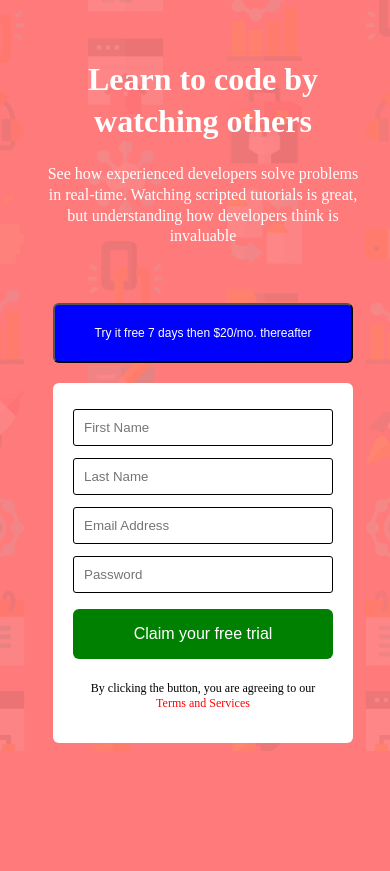
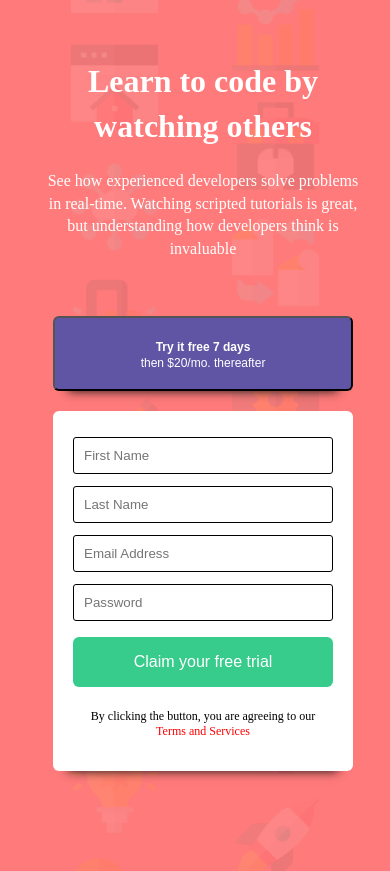
Before and after one commit to hsteele-creator/into-component-with-signup-form, a plain HTML site: page index.html in a window 390 px wide. Before the commit the page ends 844 px from the top, so only its background shows below. Drawn offline with Linux system fonts and the light colour scheme.

Commit message:
finished mobile design

```diff
--- a/index.html
+++ b/index.html
@@ -27,7 +27,7 @@
     <div class="form-container">
 
       <div class="button">
-        <button class="trial">Try it free 7 days then $20/mo. thereafter</button>
+        <button class="trial"><a href="#">Try it free 7 days</a>then $20/mo. thereafter</button>
       </div>
 
       <div class="form">
--- a/style.css
+++ b/style.css
@@ -17,12 +17,11 @@ body {
 
 .text {
     width: 375px;
-    /* background-color: red; */
     margin-left: auto;
     margin-right: auto;
     text-align: center;
     padding: 30px;
-    line-height: 1.3;
+    line-height: 1.4;
 }
 
 .form-container {
@@ -30,6 +29,7 @@ body {
     margin-right: auto;
     width: 300px;
     border-radius: 6px;
+    margin-bottom: 100px;
 }
 
 
@@ -49,22 +49,24 @@ body {
     border-radius: 6px;
     margin-top: 20px;
     text-align: center;
+    box-shadow: 0px 15px 10px -15px #111;
 }
 
 .trial {
-    background-color: blue;
+    background-color: hsl(248, 32%, 49%);
     padding: 10px;
     width: 100%;
     border-radius: 6px;
     margin-top: 10px;
     font-size: 12px;
     text-align: center;
-    height: 60px;
+    height: 75px;
+    box-shadow: 0px 15px 10px -15px #111;
 }
 
 #claim {
     width: 100%;
-    background-color: green;
+    background-color: hsl(154, 59%, 51%);
     height: 50px;
     margin: 10px 0;
     border-radius: 6px;
@@ -81,3 +83,10 @@ body {
     display: block;
     text-decoration: none;
 }
+
+.button a {
+    display: block;
+    text-decoration: none;
+    font-weight: bold;
+    line-height: 1.5;
+}
```
